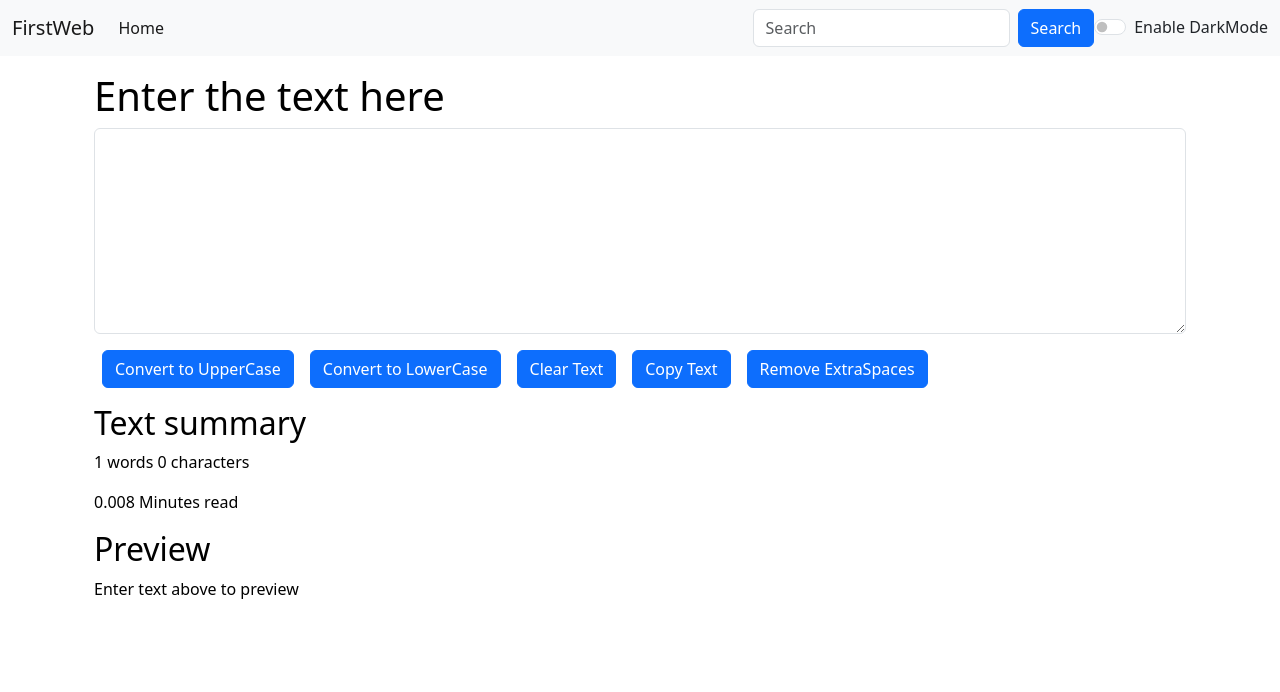
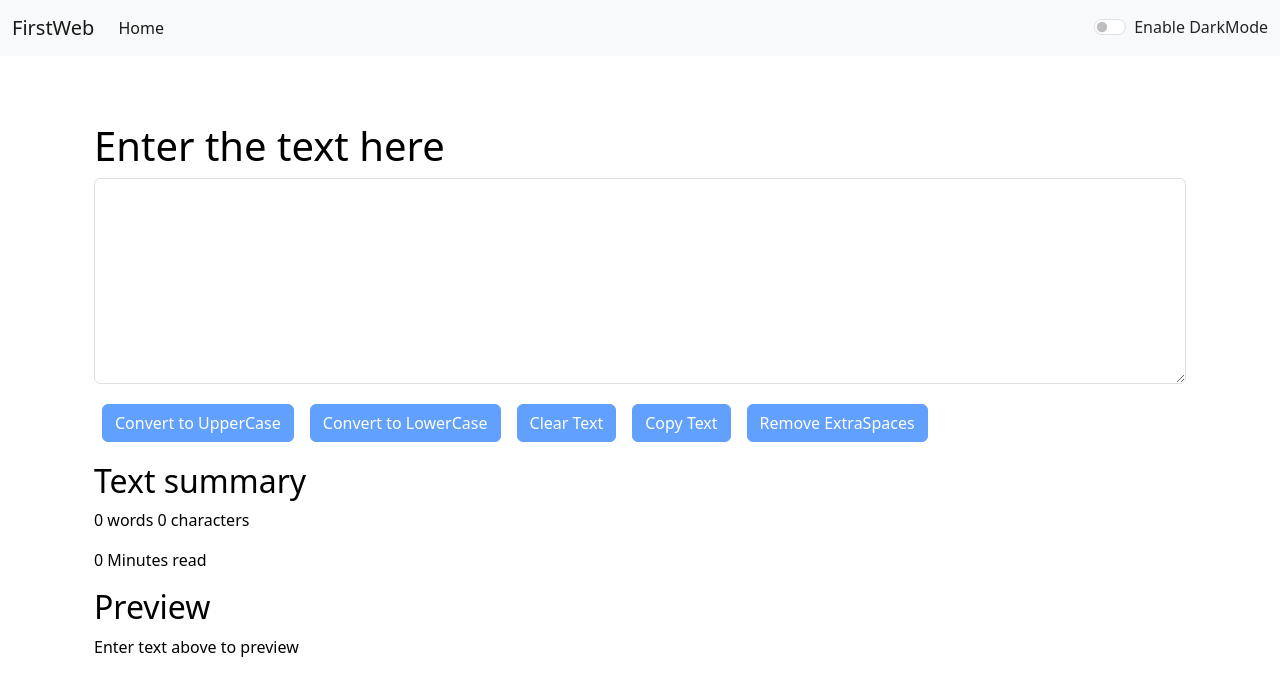
Before and after one commit to rajukr9824/myfirstweb, a React (Create React App) app: page / in a window 1280 px wide. Shown: the top 692 px of the page. Built offline with nearby package versions, Linux system fonts and the light colour scheme.

Commit message:
deploying pages after updating

```diff
--- a/src/App.js
+++ b/src/App.js
@@ -1,63 +1,65 @@
 import "./App.css";
-// import About from "./components/About";
+import About from "./components/About";
 import Navbar from './components/Navbar';
 import Textform from './components/Textform';
- import React, {useState} from 'react';
+import React, { useState } from 'react';
 import Alert from './components/Alert';
-//  import {
-//   BrowserRouter as Router,
-//   Routes,
-//   Route,
-// } from 'react-router-dom';
+import {
+  BrowserRouter as Router,
+  Routes,
+  Route,
+} from 'react-router-dom';
+
 function App() {
-  const [mode, setMode]=useState('light');
-  const [alert, setAlert]=useState(null);
-  const showAlert=(message, type)=>{
+  const [mode, setMode] = useState('light');
+  const [alert, setAlert] = useState(null);
+
+  const showAlert = (message, type) => {
     setAlert({
       msg: message,
       type: type
-      })
-      setTimeout(()=>{
-        setAlert(null)
-      },1500);
-  }
-  const toggleMode=()=>{
-    if(mode==='light'){
+    });
+    setTimeout(() => {
+      setAlert(null);
+    }, 1500);
+  };
+  // const removeBodyClasses=()=>{
+  //   document.body.classList.remove('bg-light')
+  //   document.body.classList.remove('bg-dark')
+  //   document.body.classList.remove('bg-warning')
+  //   document.body.classList.remove('bg-danger')
+  //   document.body.classList.remove('bg-success')
+  // }
+  const toggleMode = (cls) => {
+    // removeBodyClasses();
+    // document.body.classList.add('bg-'+cls)
+    if (mode === 'light') {
       setMode('dark');
-      document.body.style.backgroundColor='#042743';
+      document.body.style.backgroundColor = '#042743';
       showAlert("Dark mode has been enabled", "success");
-      setInterval(()=>{
-        document.title='TextUtils is Amazing mode';
-      }, 2000);
-      // setInterval(()=>{
-      //   document.title='Install textutils now';
-      // }, 1500);
-    }
-    else{
+      // setInterval(() => {
+      //   document.title = 'TextUtils is Amazing mode';
+      // }, 2000);
+    } else {
       setMode('light');
-      document.body.style.backgroundColor='white';
+      document.body.style.backgroundColor = 'white';
       showAlert("Light mode has been enabled", "success");
     }
-  }
+  };
+
   return (
     <>
-    {/* <Router>  */}
-   <Navbar title="FirstWeb" aboutText="About" mode={mode} toggleMode={toggleMode}/>
-   {/* <Navbar/> */}
-   {/* <Navbar title="FirstWeb"/> */}
-   <Alert alert={alert}/>
+      <Router>
+        <Navbar title="FirstWeb" aboutText="About" mode={mode} toggleMode={toggleMode} />
+
+        <Alert alert={alert} />
         <div className="container my-3">
-
-   {/* <Routes>
-          <Route exact path="/about" element={<About />} />
-          <Route exact path="/" element={<Textform heading="Enter the text here" showAlert={showAlert} mode={mode}/>} />
-
+          <Routes>
+            <Route exact path="/about" element={<About mode={mode}/>} />
+            <Route exact path="/" element={<Textform heading="Enter the text here" showAlert={showAlert} mode={mode} />} />
           </Routes>
-         */}
-         <Textform heading="Enter the text here" showAlert={showAlert} mode={mode}/>
-   {/* <About/> */}
         </div>
-   {/* </Router> */}
+      </Router>
     </>
   );
 }
--- a/src/components/Alert.js
+++ b/src/components/Alert.js
@@ -6,10 +6,11 @@ export default function Alert(props) {
         return lower.charAt(0).toUpperCase() + lower.slice(1);
     }
   return (
-   props.alert && <div className={`alert alert-${props.alert.type} alert-dismissible fade show`} role="alert">
+    <div style={{height: '50px'}}>{props.alert && <div className={`alert alert-${props.alert.type} alert-dismissible fade show`} role="alert">
     <strong>{capitalize(props.alert.type)}</strong> : {props.alert.msg}
 
   <button type="button" className="btn-close" data-bs-dismiss="alert" aria-label="Close"></button>
-</div>
+</div>}</div>
+
   )
 }
--- a/src/components/Navbar.js
+++ b/src/components/Navbar.js
@@ -5,14 +5,14 @@ export default function Navbar(props) {
   return (
     <nav className={`navbar navbar-expand-lg navbar-${props.mode} bg-${props.mode}`}>
   <div className="container-fluid">
-    <a className="navbar-brand" href="#">{props.title}</a>
+    <a className="navbar-brand" href="/">{props.title}</a>
     <button className="navbar-toggler" type="button" data-bs-toggle="collapse" data-bs-target="#navbarSupportedContent" aria-controls="navbarSupportedContent" aria-expanded="false" aria-label="Toggle navigation">
       <span className="navbar-toggler-icon"></span>
     </button>
     <div className="collapse navbar-collapse" id="navbarSupportedContent">
       <ul className="navbar-nav me-auto mb-2 mb-lg-0">
         <li className="nav-item">
-          <a className="nav-link active" aria-current="page" href="#">Home</a>
+          <a className="nav-link active" aria-current="page" href="/">Home</a>
         </li>
         <li className="nav-item">
           {/* <Link className="nav-link" to="/about">{props.aboutText}</Link> */}
@@ -32,11 +32,11 @@ export default function Navbar(props) {
           <a className="nav-link disabled" href="/" tabindex="-1" aria-disabled="true">Disabled</a>
         </li> */}
       </ul>
-      <form className="d-flex">
+      {/* <form className="d-flex">
         <input className="form-control me-2" type="search" placeholder="Search" aria-label="Search"/>
-        <button className="btn btn-primary" type="submit">Search</button>
+        <button className="btn btn-primary" type="submit">Search</button>  */}
         {/* primary-blue, success-green, danger-red */}
-      </form>
+      {/* </form> */}
       <div className={`form-check form-switch text-${props.mode==='light'?'dark':'light'}`}>
   <input className="form-check-input" onClick={props.toggleMode} type="checkbox" id="flexSwitchCheckDefault"/>
   <label className="form-check-label" htmlFor="flexSwitchCheckDefault">Enable DarkMode</label>
@@ -47,6 +47,9 @@ export default function Navbar(props) {
   )
 }
 
+
+
+
 // Navbar.propTypes = {
 //     title: PropTypes.string.isRequired,
 //     aboutText: PropTypes.string.isRequired
@@ -55,3 +58,53 @@ export default function Navbar(props) {
 //     title:'Set title here',
 //     aboutText:'about text here'
 // };
+
+// import React from 'react';
+// import { Link } from 'react-router-dom';
+
+// export default function Navbar(props) {
+//   return (
+//     <nav className={`navbar navbar-expand-lg navbar-${props.mode} bg-${props.mode}`}>
+//       <div className="container-fluid">
+//         <Link className="navbar-brand" to="#">{props.title}</Link>
+//         <button className="navbar-toggler" type="button" data-bs-toggle="collapse" data-bs-target="#navbarSupportedContent" aria-controls="navbarSupportedContent" aria-expanded="false" aria-label="Toggle navigation">
+//           <span className="navbar-toggler-icon"></span>
+//         </button>
+//         <div className="collapse navbar-collapse" id="navbarSupportedContent">
+//           <ul className="navbar-nav me-auto mb-2 mb-lg-0">
+//             <li className="nav-item">
+//               <Link className="nav-link active" aria-current="page" to="/">Home</Link>
+//             </li>
+//             <li className="nav-item">
+//               <Link className="nav-link" to="/about">{props.aboutText}</Link>
+//             </li>
+
+//           </ul>
+//           {/* <form className="d-flex">
+//             <input className="form-control me-2" type="search" placeholder="Search" aria-label="Search"/>
+//             <button className="btn btn-primary" type="submit">Search</button>
+//           </form> */}
+//           {/* <div className="d-flex">
+//             <div className="bg-primary rounded mx-2" onClick={()=>props.toggleMode('primary')} style={{height:'30px', width:'30px'}}></div>
+//             <div className="bg-danger rounded mx-2" onClick={()=>props.toggleMode('danger')} style={{height:'30px', width:'30px'}}></div>
+//             <div className="bg-success rounded mx-2" onClick={()=>props.toggleMode('success')} style={{height:'30px', width:'30px'}}></div>
+//             <div className="bg-warning rounded mx-2" onClick={()=>props.toggleMode('warning')} style={{height:'30px', width:'30px'}}></div>
+//           </div> */}
+//           <div className={`form-check form-switch text-${props.mode==='light'?'dark':'light'}`}>
+//             <input className="form-check-input" onClick={()=>{props.toggleMode(null)}} type="checkbox" id="flexSwitchCheckDefault"/>
+//             <label className="form-check-label" htmlFor="flexSwitchCheckDefault">Enable DarkMode</label>
+//           </div>
+//         </div>
+//       </div>
+//     </nav>
+//   );
+// }
+
+// // Navbar.propTypes = {
+// //     title: PropTypes.string.isRequired,
+// //     aboutText: PropTypes.string.isRequired
+// // }
+// // Navbar.defaultProps = {
+// //     title: 'Set title here',
+// //     aboutText: 'About text here'
+// // };
--- a/src/components/Textform.js
+++ b/src/components/Textform.js
@@ -46,19 +46,84 @@ export default function Textform(props) {
 <div class="mb-3" >
   <textarea class="form-control" value={text} onChange={handleOnChange} style={{backgroundColor:props.mode==='dark'?'black':'white', color:props.mode==='dark'?'white':'black'} } id="mybox" rows="8"></textarea>
 </div>
-<button className="btn btn-primary mx-2" onClick={handleUpClick}>Convert to UpperCase</button>
-<button className="btn btn-primary mx-2" onClick={handleLoClick}>Convert to LowerCase</button>
-<button className="btn btn-primary mx-2" onClick={handleClearClick}>Clear Text</button>
-<button className="btn btn-primary mx-2" onClick={handleCopy}>Copy Text</button>
-<button className="btn btn-primary mx-2" onClick={handleExtraSpaces}>Remove ExtraSpaces</button>
+<button disabled={text.length===0} className="btn btn-primary mx-2 my-1" onClick={handleUpClick}>Convert to UpperCase</button>
+<button disabled={text.length===0} className="btn btn-primary mx-2 my-1" onClick={handleLoClick}>Convert to LowerCase</button>
+<button disabled={text.length===0} className="btn btn-primary mx-2 my-1" onClick={handleClearClick}>Clear Text</button>
+<button disabled={text.length===0} className="btn btn-primary mx-2 my-1" onClick={handleCopy}>Copy Text</button>
+<button disabled={text.length===0} className="btn btn-primary mx-2 my-1" onClick={handleExtraSpaces}>Remove ExtraSpaces</button>
     </div>
  <div className="container my-3" style={{color:props.mode==='dark'?'white':'black'}}>
    <h2>Text summary</h2>
-   <p>{text.split(" ").length} words {text.length} characters</p>
-   <p>{0.008 * text.split(" ").length} Minutes read</p>
+   <p>{text.split(/\s+/).filter((element)=>{return element.length!==0}).length} words {text.length} characters</p>
+    <p>{0.008 * text.split(/\s+/).filter((element)=>{return element.length!==0}).length} Minutes read</p>
    <h2>Preview</h2>
    <p>{text.length>0?text:"Enter text above to preview"}</p>
  </div>
  </>
   )
 }
+
+// import React, {useState} from 'react'
+
+// export default function Textform(props) {
+//     const handleUpClick=()=>{
+//        // console.log("Uppercase was clicked");
+//         let newText=text.toUpperCase();
+//         setText(newText);
+//         props.showAlert("Converted to uppercase", "success");
+//     }
+//     const handleLoClick=()=>{
+//       //console.log("Lowercase was clicked");
+//       let newText=text.toLowerCase();
+//       setText(newText);
+//       props.showAlert("Converted to lowercase", "success");
+//   }
+//     const handleOnChange=(event)=>{
+//        // console.log("On change");
+//         setText(event.target.value);
+//     }
+//     const handleClearClick=()=>{
+
+//       setText("");
+//       props.showAlert("Text Cleared!", "success");
+//   }
+//   const handleCopy=()=>{
+//     //console.log("I am a copy");
+//     var text=document.getElementById("mybox");
+//     text.select();
+//     text.setSelectionRange(0,9999);
+//     navigator.clipboard.writeText(text.value);
+//     props.showAlert("Copied to Clipboard!", "success");
+//   }
+
+//   const handleExtraSpaces=()=>{
+//     let newText=text.split(/[ ]+/);
+//     setText(newText.join(" "));
+//     props.showAlert("Extra spaces removed!", "success")
+//   }
+//     const [text, setText] = useState('');
+//    // text="new text" //wrong way to change the state
+//   // setText("new text"); //Correct way to change the state
+//   return (
+//     <>
+//     <div className="container" style={{color:props.mode==='dark'?'white':'black'}}>
+//     <h1>{props.heading}</h1>
+// <div class="mb-3" >
+//   <textarea class="form-control" value={text} onChange={handleOnChange} style={{backgroundColor:props.mode==='dark'?'black':'white', color:props.mode==='dark'?'white':'black'} } id="mybox" rows="8"></textarea>
+// </div>
+// <button  disabled={text.length===0} className="btn btn-primary mx-2 my-1" onClick={handleUpClick}>Convert to UpperCase</button>
+// <button  disabled={text.length===0} className="btn btn-primary mx-2 my-1" onClick={handleLoClick}>Convert to LowerCase</button>
+// <button  disabled={text.length===0} className="btn btn-primary mx-2 my-1" onClick={handleClearClick}>Clear Text</button>
+// <button  disabled={text.length===0} className="btn btn-primary mx-2 my-1" onClick={handleCopy}>Copy Text</button>
+// <button  disabled={text.length===0} className="btn btn-primary mx-2 my-1" onClick={handleExtraSpaces}>Remove ExtraSpaces</button>
+//     </div>
+//  <div className="container my-3" style={{color:props.mode==='dark'?'white':'black'}}>
+//    <h2>Text summary</h2>
+//    <p>{text.split(/\s+/).filter((element)=>{return element.length!==0}).length} words {text.length} characters</p>
+//    <p>{0.008 * text.split(" ").filter((element)=>{return element.length!==0}).length} Minutes read</p>
+//    <h2>Preview</h2>
+//    <p>{text.length>0?text:"Enter text above to preview"}</p>
+//  </div>
+//  </>
+//   )
+// }
```
Also changed, not shown: src/components/About.js (+11 -24 lines). Lines whose indentation alone changed are shown as unchanged.
